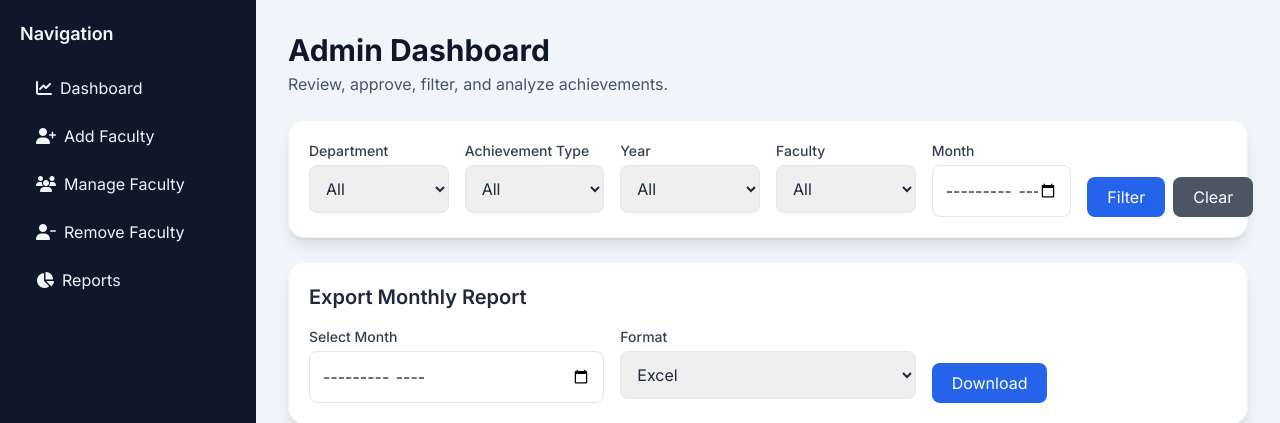
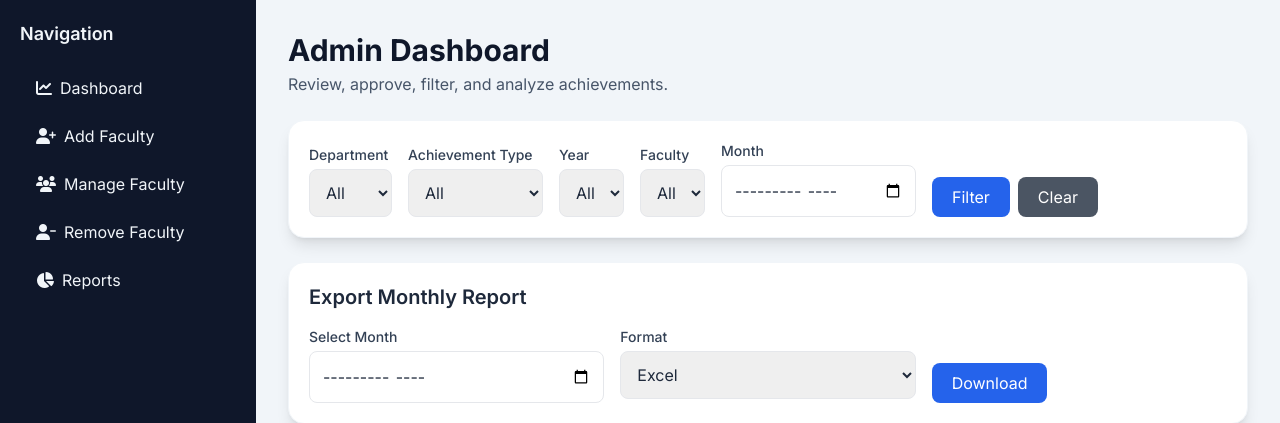
Before and after one commit to tripadk/FAMS, a Flask app: page /admin/dashboard in a window 1280 px wide. Shown: the part 65-488 px from the top of the page. Run offline with Flask 3, Linux system fonts and the light colour scheme; a user stored in the database is signed in; data that the repository does not hold is empty; some libraries are stand-ins or nearby versions.

Commit message:
Fix filter button alignment in admin dashboard

```diff
--- a/templates/admin_dashboard.html
+++ b/templates/admin_dashboard.html
@@ -9,7 +9,7 @@
 </div>
 
 <div id="reports" class="bg-white rounded-2xl shadow-lg border border-slate-100 p-5 mb-6">
-    <form method="GET" id="achievementFilterForm" class="grid grid-cols-1 sm:grid-cols-2 lg:grid-cols-6 gap-4">
+    <form method="GET" id="achievementFilterForm" class="flex flex-wrap items-end gap-4">
         <div>
             <label for="department" class="block text-sm font-medium text-slate-700 mb-1">Department</label>
             <select id="department" name="department" class="w-full p-3 border rounded-lg focus:ring-2 focus:ring-blue-500 focus:outline-none">
@@ -63,7 +63,7 @@
             <label for="month" class="block text-sm font-medium text-slate-700 mb-1">Month</label>
             <input type="month" id="month" name="month" value="{{ selected_month }}" class="w-full p-3 border rounded-lg focus:ring-2 focus:ring-blue-500 focus:outline-none">
         </div>
-        <div class="flex items-end gap-2">
+        <div class="flex gap-2">
             <button type="submit" class="bg-blue-600 hover:bg-blue-700 text-white px-5 py-2 rounded-lg transition">Filter</button>
             <a href="{{ url_for('admin_dashboard') }}" class="bg-gray-600 hover:bg-gray-700 text-white px-5 py-2 rounded-lg transition">Clear</a>
         </div>
```
